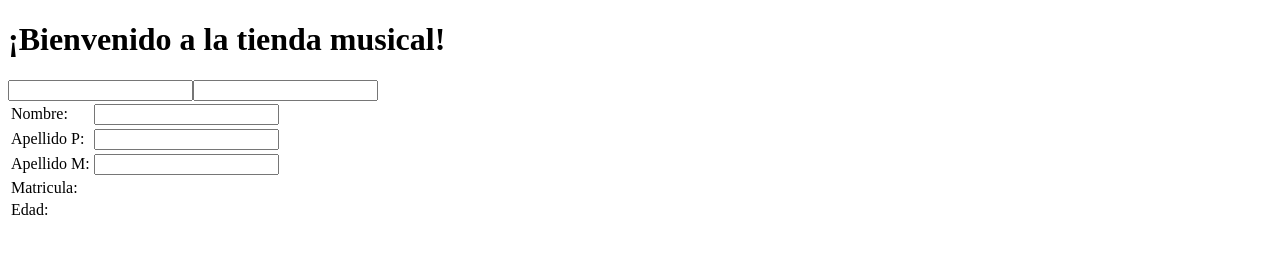
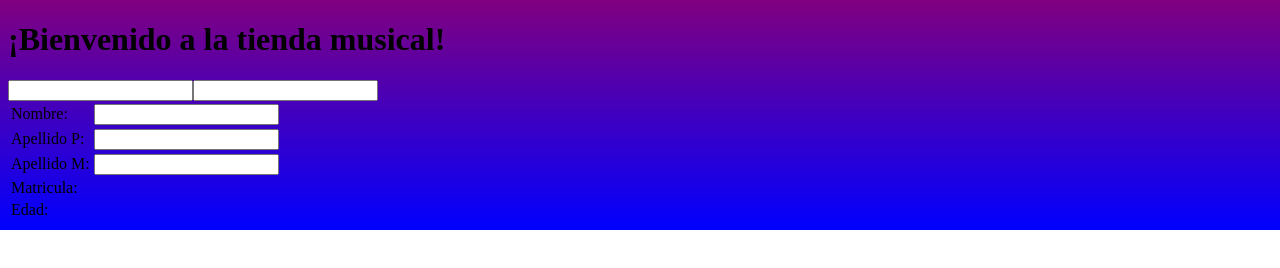
Before and after one commit to latinex123/music, a plain HTML site: page index.html in a window 1280 px wide. Drawn offline with Linux system fonts and the light colour scheme.

Commit message:
Cambiar fondo

```diff
--- a/index.html
+++ b/index.html
@@ -4,6 +4,12 @@
 <head>
 	<meta charset="UTF-8">
 	<title></title>
+	<style media="screen">
+		body {
+			background-image: linear-gradient(purple, blue);
+			background-repeat: no-repeat;
+		}
+	</style>
 </head>
 <body>
 	<h1>¡Bienvenido a la tienda musical!</h1>
```
